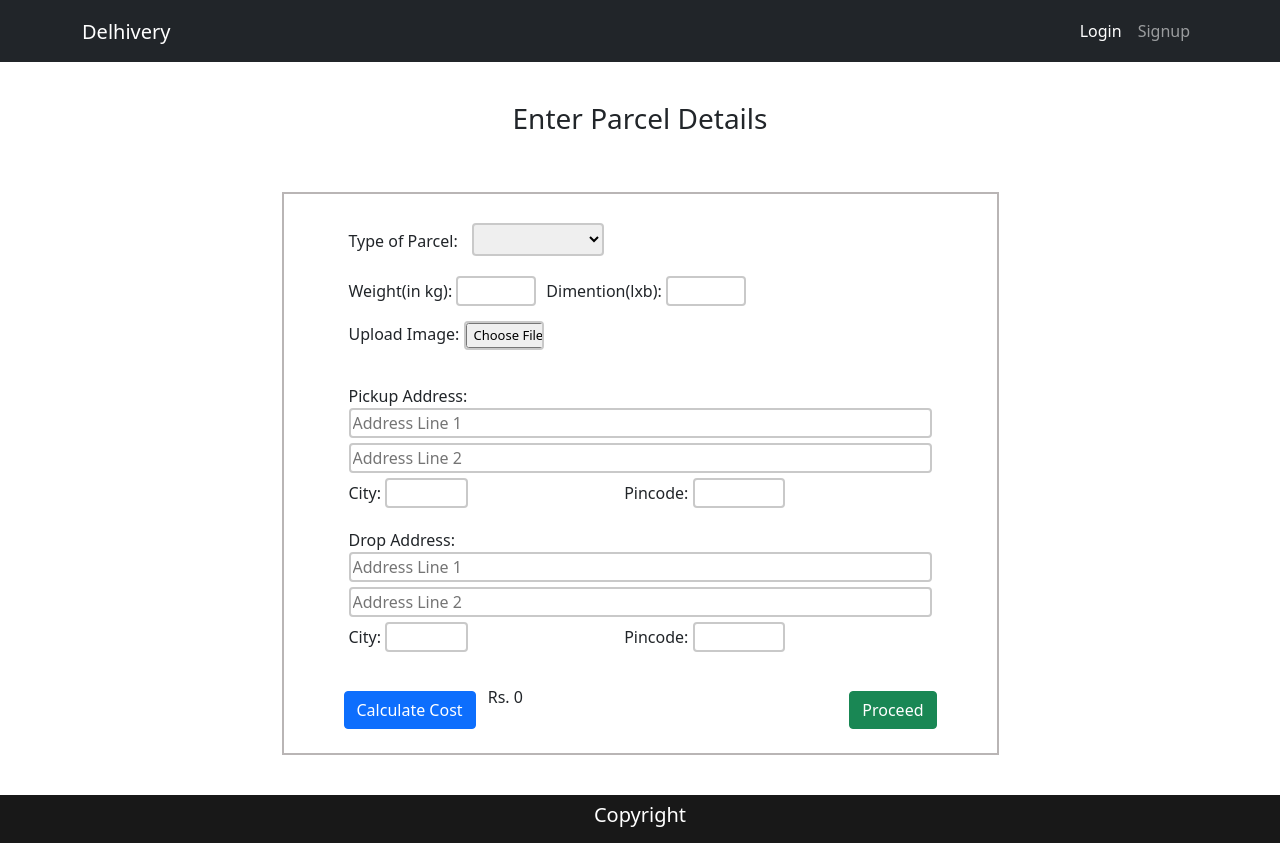
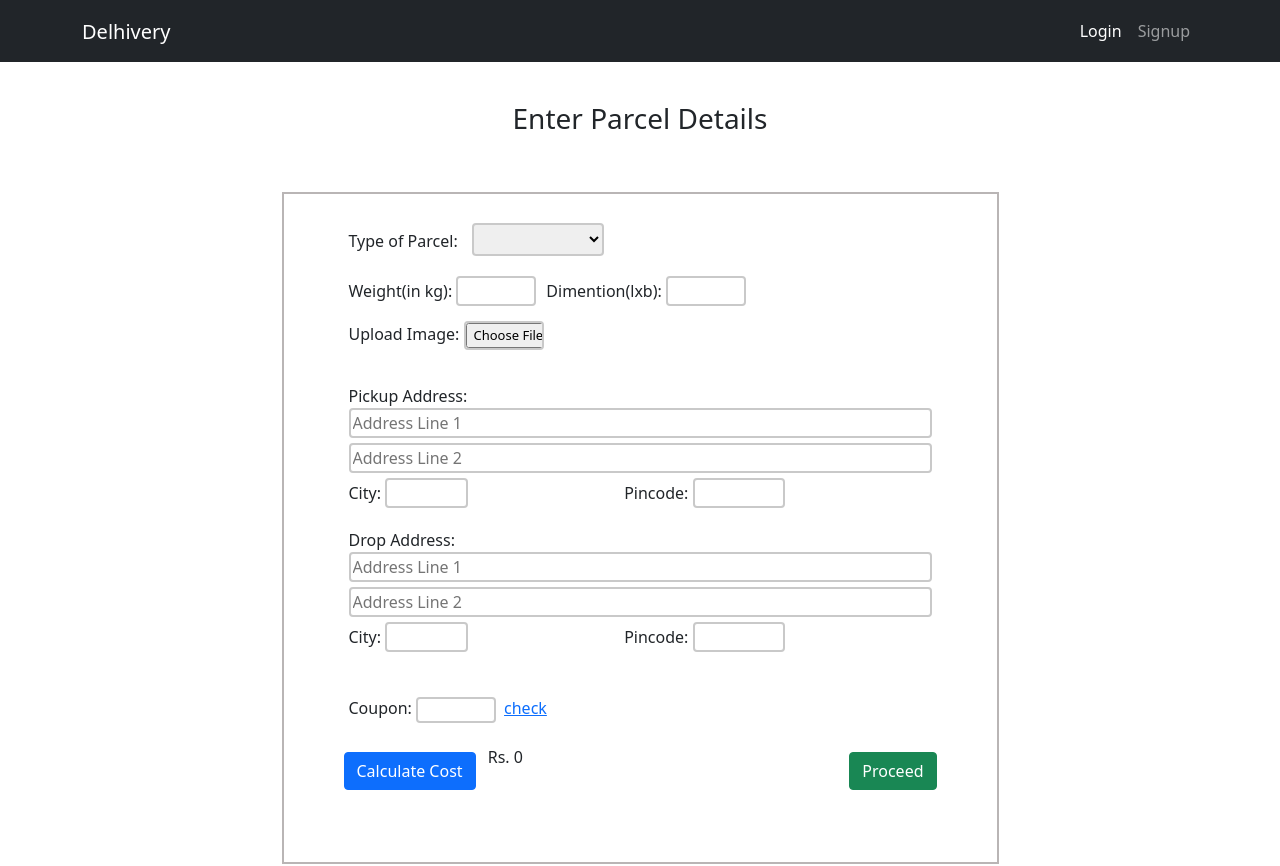
Before and after one commit to princepatel157/package-delivery-system, an Angular app in the folder frontend/: page / in a window 1280 px wide. Shown: the top 866 px of the page. Before the commit the page ends 843 px from the top, so only its background shows below. Built offline with nearby package versions, Linux system fonts and the light colour scheme.

Commit message:
coupon applied

```diff
--- a/frontend/src/app/components/home/home.component.html
+++ b/frontend/src/app/components/home/home.component.html
@@ -38,6 +38,8 @@
                 <input type="text" name="dimention" #dimention ngModel />
               </div>
             </div>
+
+            <!-- img -->
             <div class="form-group">
               Upload Image:
               <!-- <button class="btn btn-primary">upload</button> -->
@@ -123,6 +125,20 @@
                 </div>
               </div>
             </div>
+            <br />
+
+            <!-- coupon  -->
+            <div class="form-group">
+              Coupon:
+              <!-- <button class="btn btn-primary">upload</button> -->
+              <input class="upload-btn" type="text" #coupon name="coupon" />
+              <a (click)="checkCoupon(coupon.value)" class="px-2 mr-2"
+                >check
+              </a>
+              <span>{{ ccoupon }}</span>
+            </div>
+
+            <!-- buttons -->
             <div class="proceed">
               <button
                 (click)="calCost(ptype.value, weight.value)"
@@ -135,6 +151,8 @@
                 Proceed
               </button>
             </div>
+            <br />
+            <br />
           </form>
         </div>
       </div>
--- a/frontend/src/app/components/home/home.component.ts
+++ b/frontend/src/app/components/home/home.component.ts
@@ -19,10 +19,21 @@ export class HomeComponent implements OnInit {
   dimention = '';
   pickupAdd: any;
   dropAdd: any;
+  ccoupon: string = '';
 
   onFileSelect(event: any) {
     console.log(event);
     this.fileName = event.target.files[0]['name'];
+  }
+
+  // check coupon code and apply
+  checkCoupon(val: any) {
+    if (val == 'FLAT10') {
+      this.ccoupon = 'Flat 10% off';
+      this.basePrice = this.basePrice - 10;
+    } else {
+      this.ccoupon = 'Invalid Coupon';
+    }
   }
 
   calCost(ptype: string, weight: any) {
```
